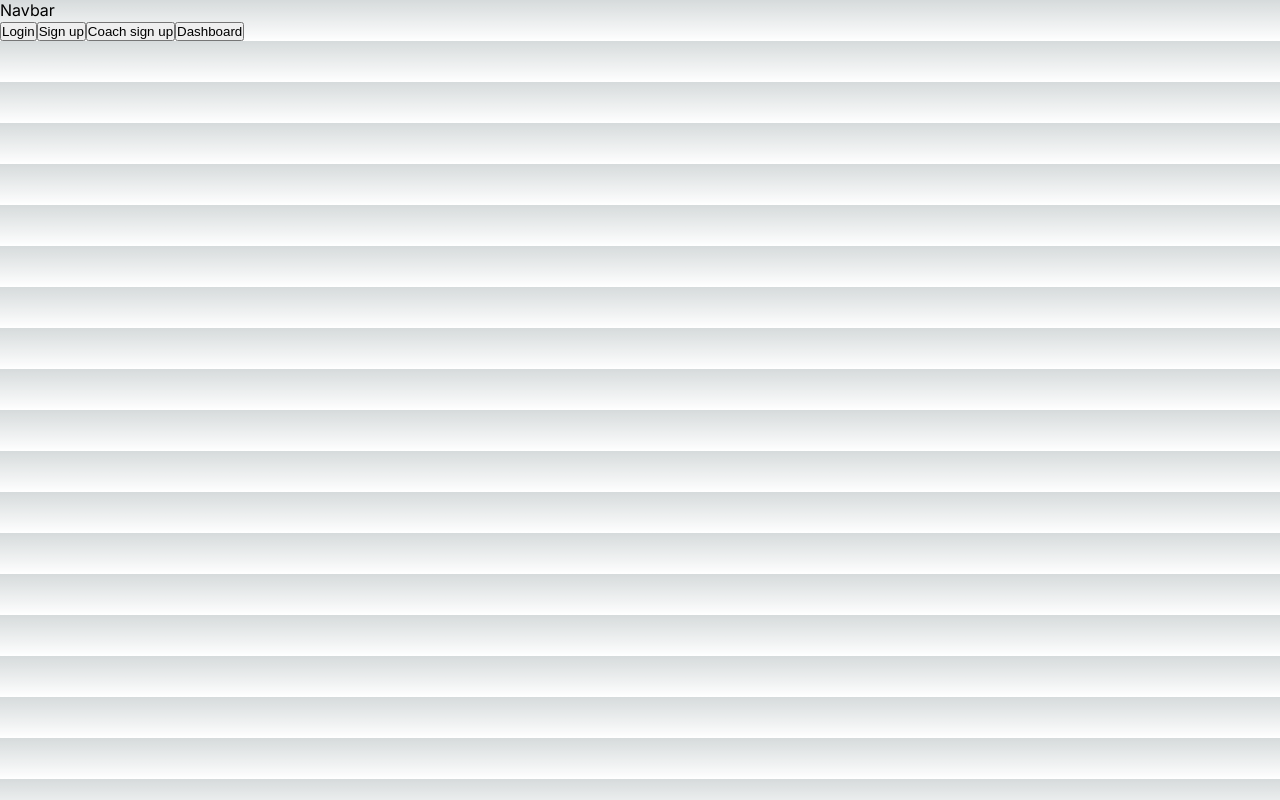
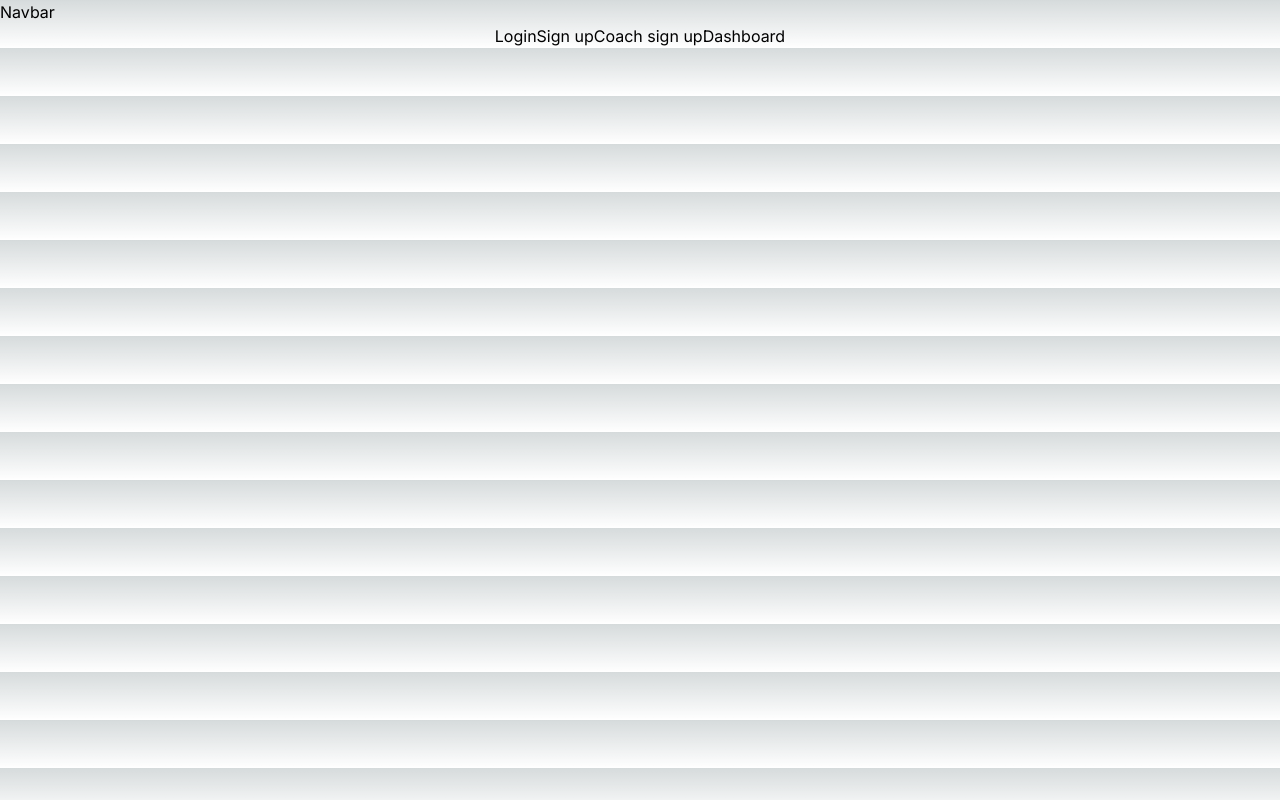
Before and after one commit to andyren12/swing-space, a Next.js app: page / in a window 1280 px wide. Built offline with nearby package versions, Linux system fonts and the light colour scheme; no server answers.

Commit message:
Add tailwindcss

```diff
--- a/app/globals.css
+++ b/app/globals.css
@@ -1,9 +1,13 @@
+@import "tailwindcss/base";
+@import "tailwindcss/components";
+@import "tailwindcss/utilities";
+
 :root {
   --max-width: 1100px;
   --border-radius: 12px;
-  --font-mono: ui-monospace, Menlo, Monaco, 'Cascadia Mono', 'Segoe UI Mono',
-    'Roboto Mono', 'Oxygen Mono', 'Ubuntu Monospace', 'Source Code Pro',
-    'Fira Mono', 'Droid Sans Mono', 'Courier New', monospace;
+  --font-mono: ui-monospace, Menlo, Monaco, "Cascadia Mono", "Segoe UI Mono",
+    "Roboto Mono", "Oxygen Mono", "Ubuntu Monospace", "Source Code Pro",
+    "Fira Mono", "Droid Sans Mono", "Courier New", monospace;
 
   --foreground-rgb: 0, 0, 0;
   --background-start-rgb: 214, 219, 220;
--- a/app/page.js
+++ b/app/page.js
@@ -1,11 +1,12 @@
 "use client";
 
 import { useRouter } from "next/navigation";
+import "./globals.css";
 
 export default function Home() {
   const { push } = useRouter();
   return (
-    <main>
+    <main className="flex justify-center">
       <button
         onClick={() => {
           push("/login");
--- a/package.json
+++ b/package.json
@@ -11,14 +11,18 @@
     "pre-commit": "yarn lint --fix"
   },
   "dependencies": {
+    "autoprefixer": "^10.4.14",
     "axios": "^1.4.0",
     "eslint": "8.40.0",
     "eslint-config-next": "13.4.1",
     "next": "^13.4.3",
     "next-auth": "^4.22.1",
+    "postcss": "^8.4.23",
+    "postcss-loader": "^7.3.0",
     "react": "18.2.0",
     "react-dom": "18.2.0",
-    "react-router-dom": "^6.11.1"
+    "react-router-dom": "^6.11.1",
+    "tailwindcss": "^3.3.2"
   },
   "devDependencies": {
     "husky": "^8.0.0"
--- /dev/null
+++ b/postcss.config.js
@@ -0,0 +1,6 @@
+module.exports = {
+  plugins: {
+    tailwindcss: {},
+    autoprefixer: {},
+  },
+}
--- /dev/null
+++ b/tailwind.config.js
@@ -0,0 +1,18 @@
+/** @type {import('tailwindcss').Config} */
+module.exports = {
+  content: [
+    "./pages/**/*.{js,jsx}",
+    "./components/**/*.{js,jsx}",
+    "./app/**/*.{js,jsx}",
+  ],
+  theme: {
+    extend: {
+      backgroundImage: {
+        "gradient-radial": "radial-gradient(var(--tw-gradient-stops))",
+        "gradient-conic":
+          "conic-gradient(from 180deg at 50% 50%, var(--tw-gradient-stops))",
+      },
+    },
+  },
+  plugins: [],
+};
```
Also changed, not shown: 1 other file (tests, documents, lock files or other folders).
